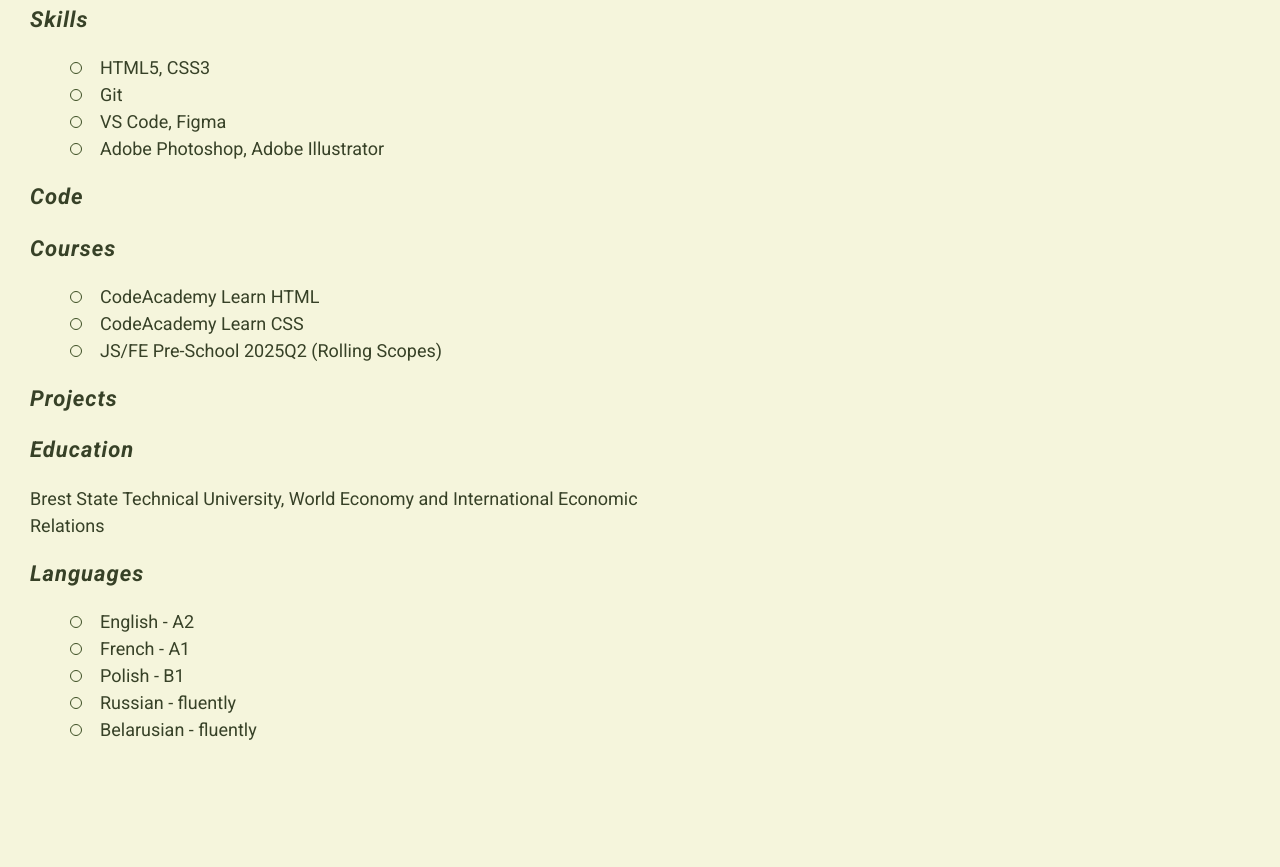
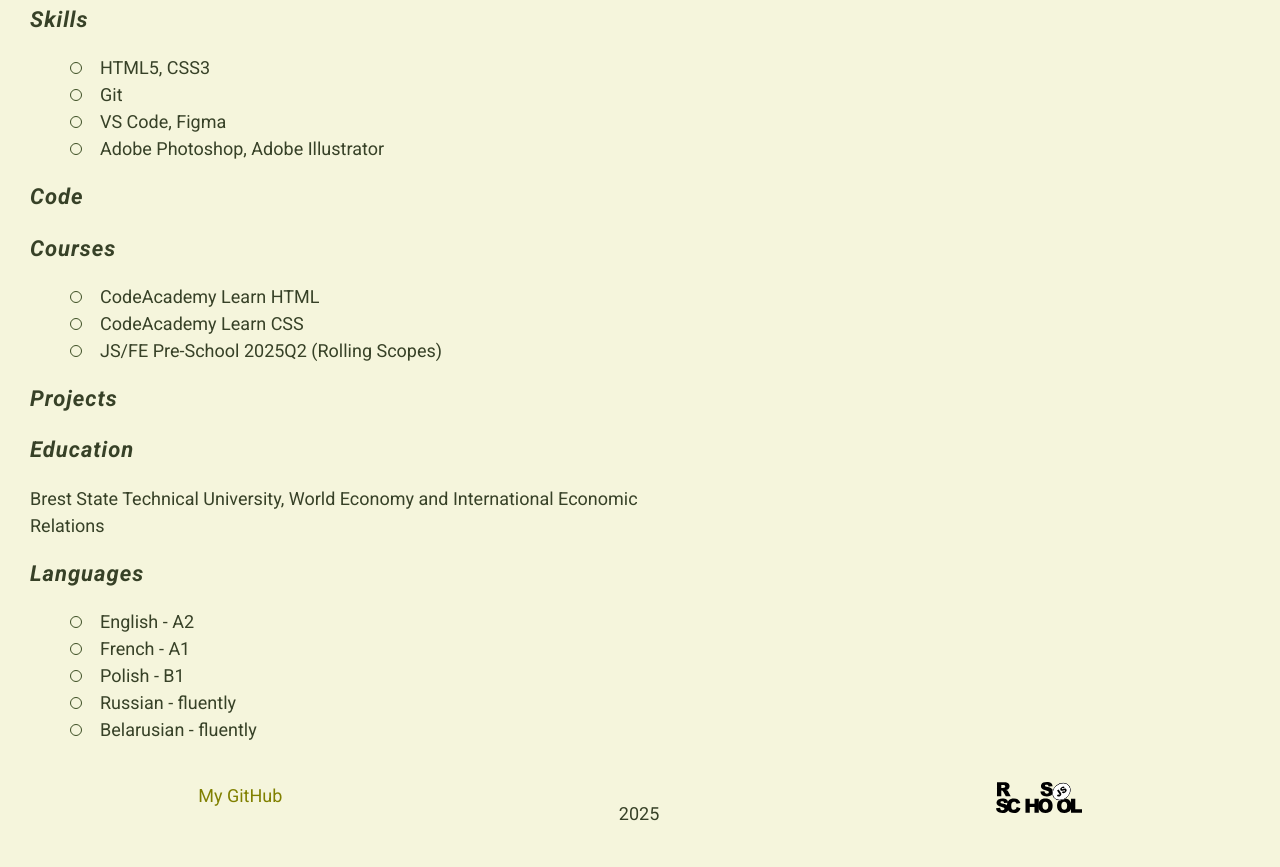
Before and after one commit to rockabil/rsschool-cv, a plain HTML site: page index.html in a window 1280 px wide. Shown: the part 964-1831 px from the top of the page. Before the commit the page ends 1725 px from the top, so only its background shows below. Drawn offline with Linux system fonts and the light colour scheme.

Commit message:
feat: add footer

```diff
--- a/index.html
+++ b/index.html
@@ -85,6 +85,13 @@
                 </ul>
              </section>
         </main>
+        <footer class="footer">
+            <div class="container footer-container">
+                <a class="footer-github" href="https://github.com/rockabil" target="_blank">My GitHub</a>
+                <p>2025</p>
+                <a class="footer-rsschool" href="https://rs.school/courses/javascript-ru" target="_blank"><img src="./assets/svg/rs_school_js.svg" width="86" height="32" alt="RS School"></a>
+            </div>
+        </footer>
     </body>
 
 </html>
```
